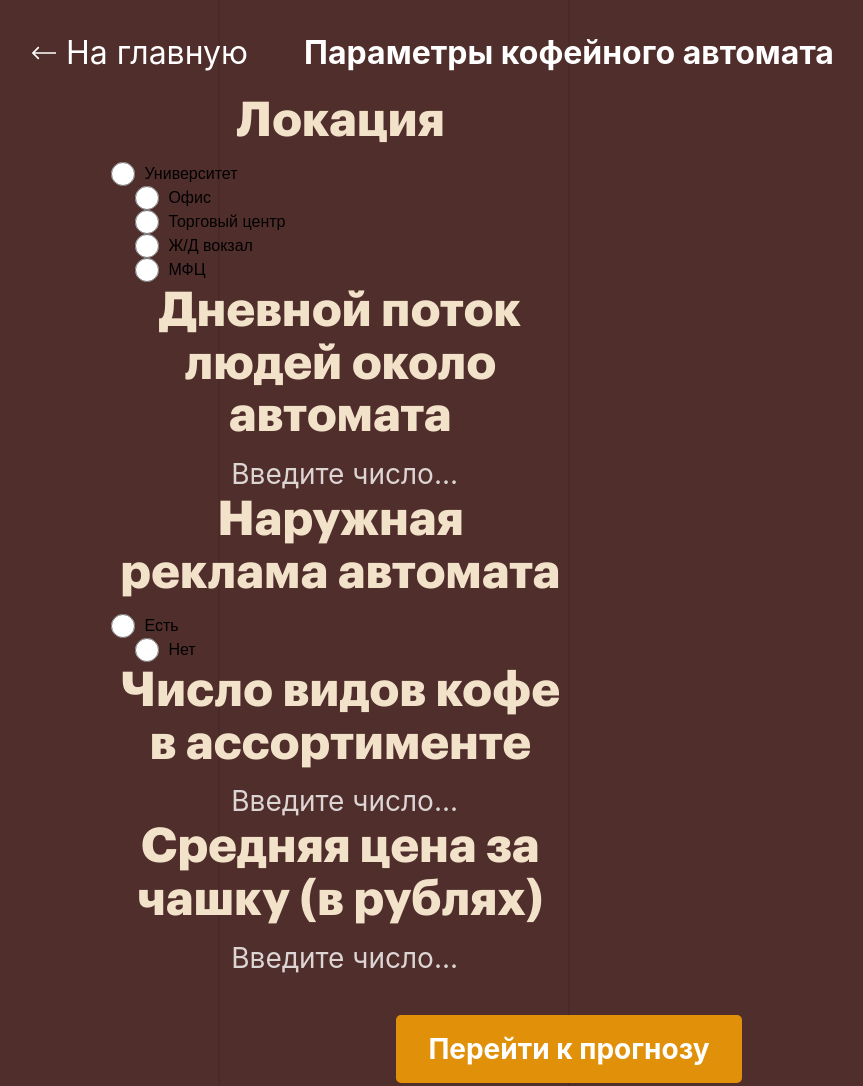
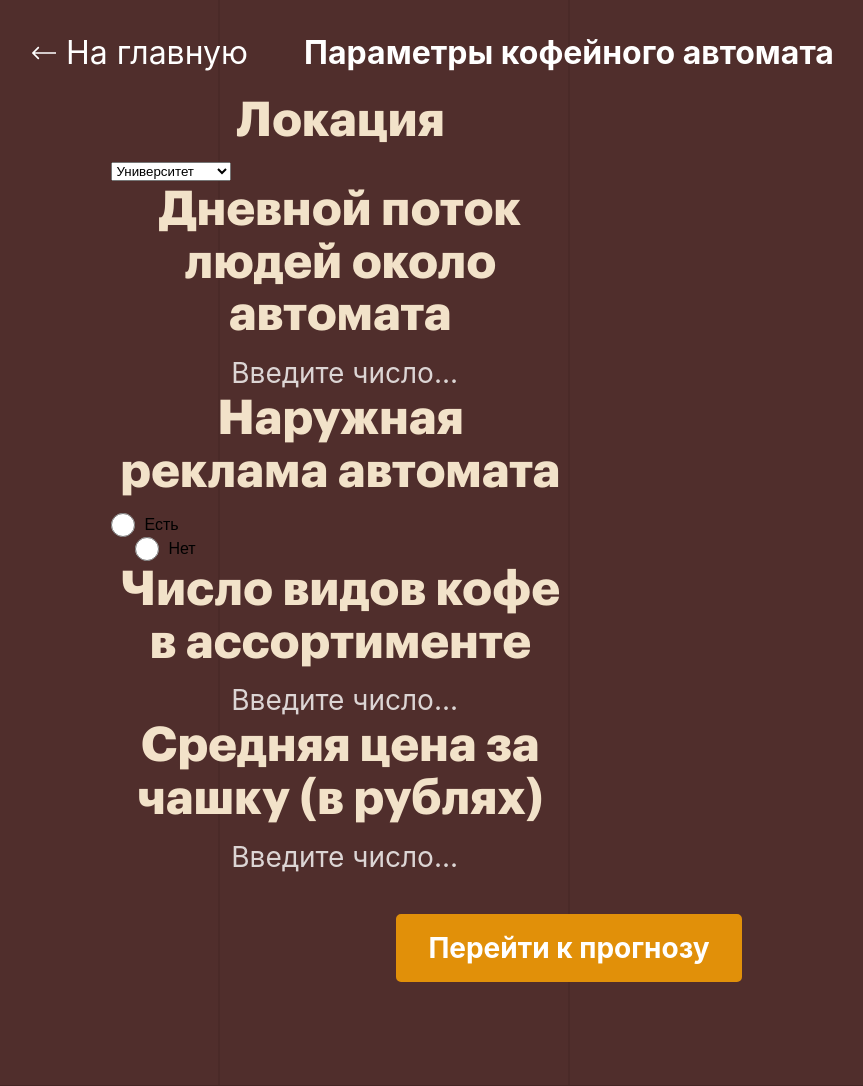
Before and after one commit to oneway192/cupcast, a Flask app: page /page-2 in a window 1280 px wide. Shown: the part 75-1161 px from the top of the page, without its empty margins (71-934 px from the left). Run offline with Flask 3, Linux system fonts and the light colour scheme; some libraries are stand-ins or nearby versions; some web fonts are replaced.

Commit message:
Update page-2.html

```diff
--- a/templates/page-2.html
+++ b/templates/page-2.html
@@ -31,17 +31,17 @@
             <form action="/page-3" method="POST">
                 <div class="inner-section">
                     <h2 class="location-title">Локация</h2>
-                    <div class="choice-form">
-                        <label class="choice-group"><input class="choice-circle" type="radio" name="location" value="Университет" required> Университет</label>
-                        <label class="choice-group"><input class="choice-circle" type="radio" name="location" value="Офис" required> Офис</label>
-                        <label class="choice-group"><input class="choice-circle" type="radio" name="location" value="Торговый центр" required> Торговый центр</label>
-                        <label class="choice-group"><input class="choice-circle" type="radio" name="location" value="Ж/Д вокзал" required> Ж/Д вокзал</label>
-                        <label class="choice-group"><input class="choice-circle" type="radio" name="location" value="МФЦ" required> МФЦ</label>
-                    </div>
+                    <select name="location" required>
+                        <option value="Университет">Университет</option>
+                        <option value="Офис">Офис</option>
+                        <option value="Торговый центр">Торговый центр</option>
+                        <option value="Железнодорожный вокзал">Ж/Д вокзал</option>
+                        <option value="МФЦ">МФЦ</option>
+                    </select>
                 </div>
                 <div class="inner-section">
                     <h2 class="location-title">Дневной поток людей около автомата</h2>
-                    <input type="number" name="daily_traffic" class="input-field" placeholder="Введите число..." min="0" step="100" required>
+                    <input type="number" name="daily_traffic" class="input-field" placeholder="Введите число..." min="0" step="1" required>
                 </div>
                 <div class="inner-section">
                     <h2 class="location-title">Наружная реклама автомата</h2>
```
Also changed, not shown: other parts of templates/page-2.html (+1 -1 lines).
